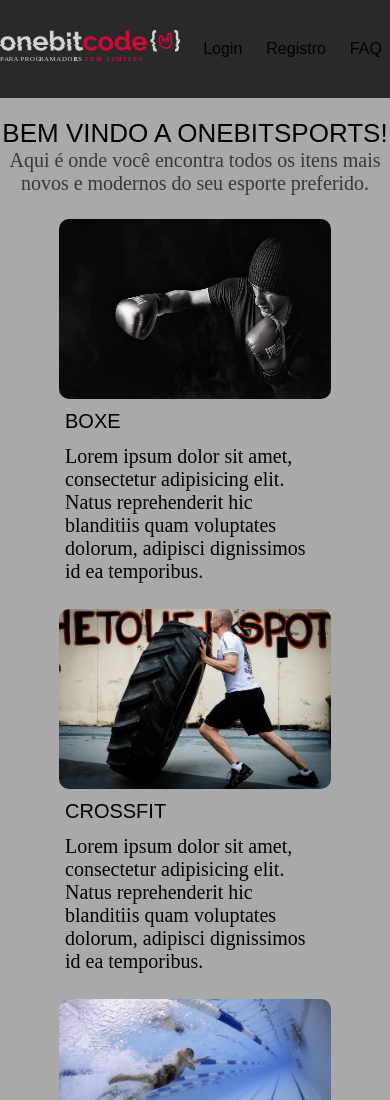
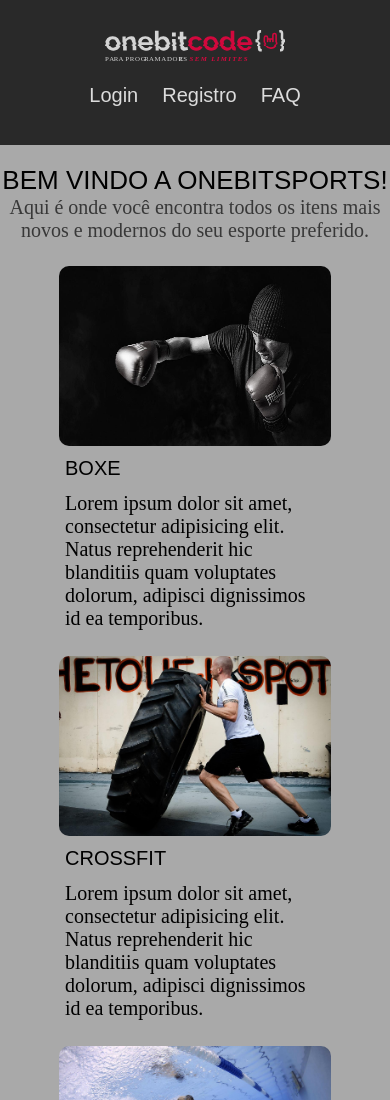
Before and after one commit to HelioJr548/one_bit_code, a plain HTML site: page CSS_MODERNO/Exercicios/grid/exercicio_final (grid+flexbox)/index.html in a window 390 px wide. Shown: the top 1100 px of the page. Drawn offline with Linux system fonts and the light colour scheme.

Commit message:
Respnsividade até 280px

```diff
--- a/CSS_MODERNO/Exercicios/grid/exercicio_final (grid+flexbox)/style.css
+++ b/CSS_MODERNO/Exercicios/grid/exercicio_final (grid+flexbox)/style.css
@@ -22,6 +22,7 @@
   min-height: 40px;
   display: flex;
   align-items: center;
+  flex-wrap: wrap;
   justify-content: space-between;
   padding: 30px;
   gap: 8px 15px;
@@ -33,7 +34,8 @@
 }
 
 .navBtn {
-  font-size: 16px;
+  font-size: 20px;
+  color: gainsboro;
   padding: 6px;
   background-color: transparent;
   border: 2px solid transparent;
@@ -42,7 +44,7 @@
 }
 
 .navBtn:hover {
-  border-bottom: 2px solid black;
+  border-bottom: 2px solid gainsboro;
 }
 
 .sectionTitle {
@@ -55,6 +57,7 @@
 .sectionDescription {
   text-align: center;
   color: #383838;
+  padding: 0 5px ;
 }
 
 .gridContainer {
@@ -151,7 +154,7 @@
 }
 
 .logoFooter {
-  width: 180px;
+  width: 90px;
 }
 
 .footerAnchor {
@@ -179,9 +182,7 @@
 }
 
 @media (max-width: 463px) {
-  .header {
-    justify-content: center;
-  }
+  .header,
   .footer {
     justify-content: center;
   }
```
